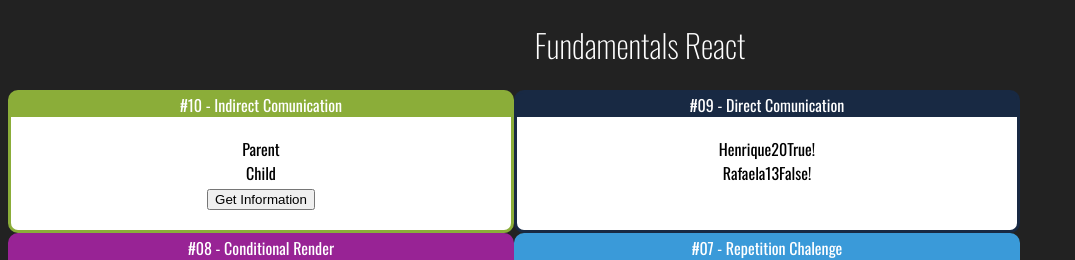
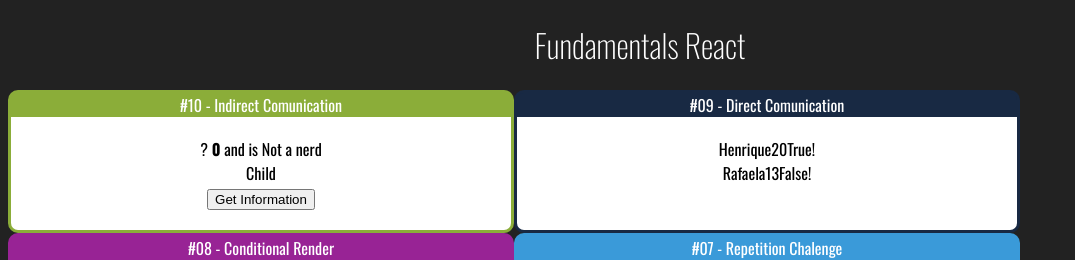
Before and after one commit to Lucas-ASouza/React-JS-training, a React (Create React App) app: page / in a window 1280 px wide. Shown: the top 260 px of the page, without its empty margins (0-1075 px from the left). Built offline with nearby package versions, Linux system fonts and the light colour scheme.

Commit message:
Indirect Comunication

```diff
--- a/src/components/comunication/IndirectChild.jsx
+++ b/src/components/comunication/IndirectChild.jsx
@@ -2,13 +2,16 @@ import React from "react";
 
 export default props => {
     const cb = props.onClick
-
+    const min = 30
+    const max = 70
+    const generateAge = () => parseInt(Math.random() * (max-min) + min) /*generate random age*/
+    const generateNerd = () => Math.random() > 0.5 /*generate random Boolean */
     return(
         <div>
             <div>
                 Child
             </div>
-            <button onClick={_ => cb('John', 42, true)}>
+            <button onClick={_ => cb('John', generateAge, generateNerd)}>
                 Get Information
             </button>
         </div>
--- a/src/components/comunication/IndirectParent.jsx
+++ b/src/components/comunication/IndirectParent.jsx
@@ -1,19 +1,27 @@
-import React from "react";
+import React, { useState } from "react";
 import IndirectChild from "./IndirectChild";
 
 export default props => {
+    const [name, setName] = useState('?')
+    const [age, setAge] = useState(0)
+    const [nerd, setNerd] = useState(false)
+
 
     function getInformation(name, age, nerd) {
-        console.log(name, age, nerd)
+        setName(name)
+        setAge(age)
+        setNerd(nerd)
+
     }
 
     return(
         <div>
-            Parent
-
-            <IndirectChild onClick={getInformation}>
-
-            </IndirectChild>
+            <div>
+                <span>{name} </span>
+                <span><strong>{age}</strong></span>
+                <span>{nerd ? ' and is a True nerd' : ' and is Not a nerd'}</span>
+            </div>
+            <IndirectChild onClick={getInformation}></IndirectChild>
         </div>
     )
 }
```
